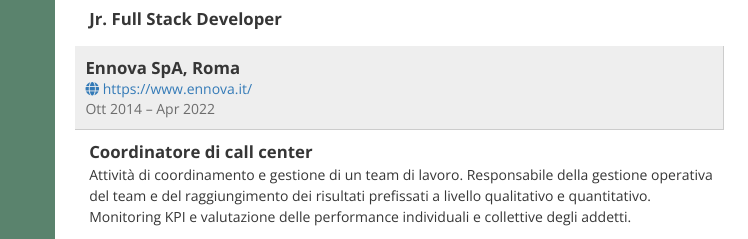
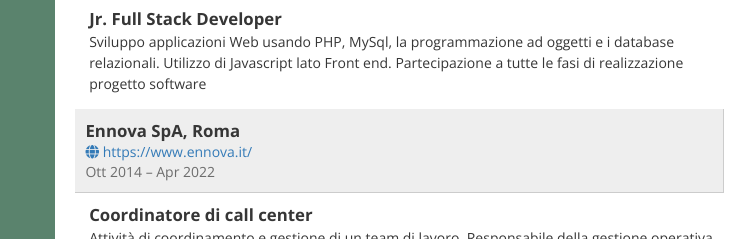
Before and after one commit to faiella01/ffaiella, a plain HTML site: page index.html in a window 1280 px wide. Shown: the part 538-777 px from the top of the page, 0-748 px from the left. Drawn offline with nearby package versions, Linux system fonts and the light colour scheme.

Commit message:
Update index.html

```diff
--- a/index.html
+++ b/index.html
@@ -424,6 +424,9 @@
                             <div class="job-details col-xs-11">
                                 <div class="profession">Jr. Full Stack Developer</div>
                                 <div class="description">
+                                    Sviluppo applicazioni Web usando PHP, MySql, la programmazione ad oggetti e i database relazionali. Utilizzo
+                                    di Javascript lato Front end.
+                                    Partecipazione a tutte le fasi di realizzazione progetto software
                                 </div>
                             </div>
                         </div>
```
